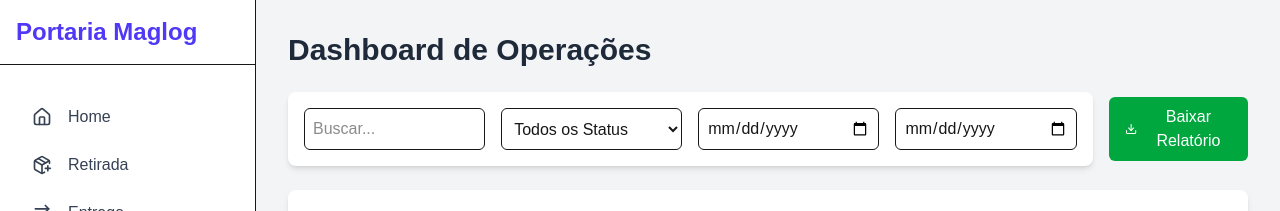
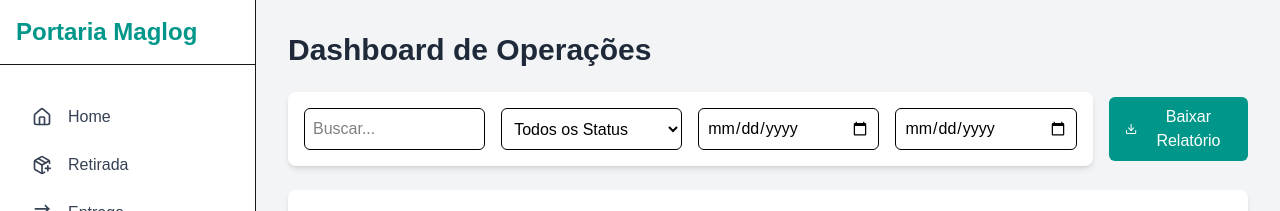
Before and after one commit to ViniciusLeopoldino/controle-portaria, a Next.js app: page /dashboard in a window 1280 px wide. Shown: the top 211 px of the page. Built offline with nearby package versions, Linux system fonts and the light colour scheme; no server answers; the database is empty.

Commit message:
Refactor UI components for improved accessibility and visual consistency

```diff
--- a/src/components/DashboardClient.tsx
+++ b/src/components/DashboardClient.tsx
@@ -106,15 +106,15 @@
         <div className="flex-grow">
           <div className="bg-white p-4 rounded-lg shadow-md">
             <div className="grid grid-cols-1 md:grid-cols-2 lg:grid-cols-4 gap-4">
-              <input type="text" placeholder="Buscar..." value={search} onChange={(e) => setSearch(e.target.value)} className="p-2 border rounded-md" />
-              <select value={status} onChange={(e) => setStatus(e.target.value)} className="p-2 border rounded-md">
+              <input type="text" placeholder="Buscar..." value={search} onChange={(e) => setSearch(e.target.value)} className="p-2 border rounded-md text-black" />
+              <select value={status} onChange={(e) => setStatus(e.target.value)} className="p-2 border rounded-md text-black">
                 <option value="all">Todos os Status</option>
                 <option value="Pendente">Pendente</option>
                 <option value="Em Andamento">Em Andamento</option>
                 <option value="Finalizado">Finalizado</option>
               </select>
-              <input type="date" value={startDate} onChange={(e) => setStartDate(e.target.value)} className="p-2 border rounded-md" />
-              <input type="date" value={endDate} onChange={(e) => setEndDate(e.target.value)} className="p-2 border rounded-md" />
+              <input type="date" value={startDate} onChange={(e) => setStartDate(e.target.value)} className="p-2 border rounded-md text-black" />
+              <input type="date" value={endDate} onChange={(e) => setEndDate(e.target.value)} className="p-2 border rounded-md text-black" />
             </div>
           </div>
         </div>
--- a/src/components/ExportButton.tsx
+++ b/src/components/ExportButton.tsx
@@ -37,7 +37,7 @@
   return (
     <button
       onClick={handleExport}
-      className="flex items-center px-4 py-2 bg-green-600 text-white rounded-md hover:bg-green-700"
+      className="flex items-center px-4 py-2 bg-[oklch(60%_0.118_184.704)] text-white rounded-md hover:bg-[oklch(80%_0.118_184.704)]"
     >
       <Download className="w-4 h-4 mr-2" />
       Baixar Relatório
--- a/src/components/Header.tsx
+++ b/src/components/Header.tsx
@@ -15,7 +15,7 @@
       <button onClick={onMenuClick}>
         <Menu className="w-6 h-6" />
       </button>
-      <h1 className="ml-4 text-xl font-bold text-indigo-600">Portaria Maglog</h1>
+      <h1 className="ml-4 text-xl font-bold text-[oklch(60%_0.118_184.704)]">Portaria Maglog</h1>
     </header>
   );
 }
--- a/src/components/OperationForm.tsx
+++ b/src/components/OperationForm.tsx
@@ -90,7 +90,7 @@
         <button
           type="submit"
           disabled={isLoading}
-          className="inline-flex justify-center py-2 px-4 border border-transparent shadow-sm text-sm font-medium rounded-md text-white bg-indigo-600 hover:bg-indigo-700 focus:outline-none focus:ring-2 focus:ring-offset-2 focus:ring-indigo-500 disabled:bg-indigo-300"
+          className="inline-flex justify-center py-2 px-4 border border-transparent shadow-sm text-sm font-medium rounded-md text-white bg-[oklch(60%_0.118_184.704)] hover:bg-[oklch(80%_0.118_184.704)] focus:outline-none focus:ring-2 focus:ring-offset-2 focus:ring-indigo-500 disabled:bg-indigo-300"
         >
           {isLoading ? 'Cadastrando...' : `Cadastrar ${type}`}
         </button>
--- a/src/components/Sidebar.tsx
+++ b/src/components/Sidebar.tsx
@@ -47,7 +47,7 @@
         ${isOpen ? 'translate-x-0' : '-translate-x-full'}`}
       >
         <div className="flex items-center justify-between p-4 border-b">
-          <h2 className="text-2xl font-bold text-indigo-600">Portaria Maglog</h2>
+          <h2 className="text-2xl font-bold text-[oklch(60%_0.118_184.704)]">Portaria Maglog</h2>
           {/* Botão de fechar que só aparece no mobile */}
           <button onClick={() => setIsOpen(false)} className="md:hidden">
             <X className="w-6 h-6" />
```
